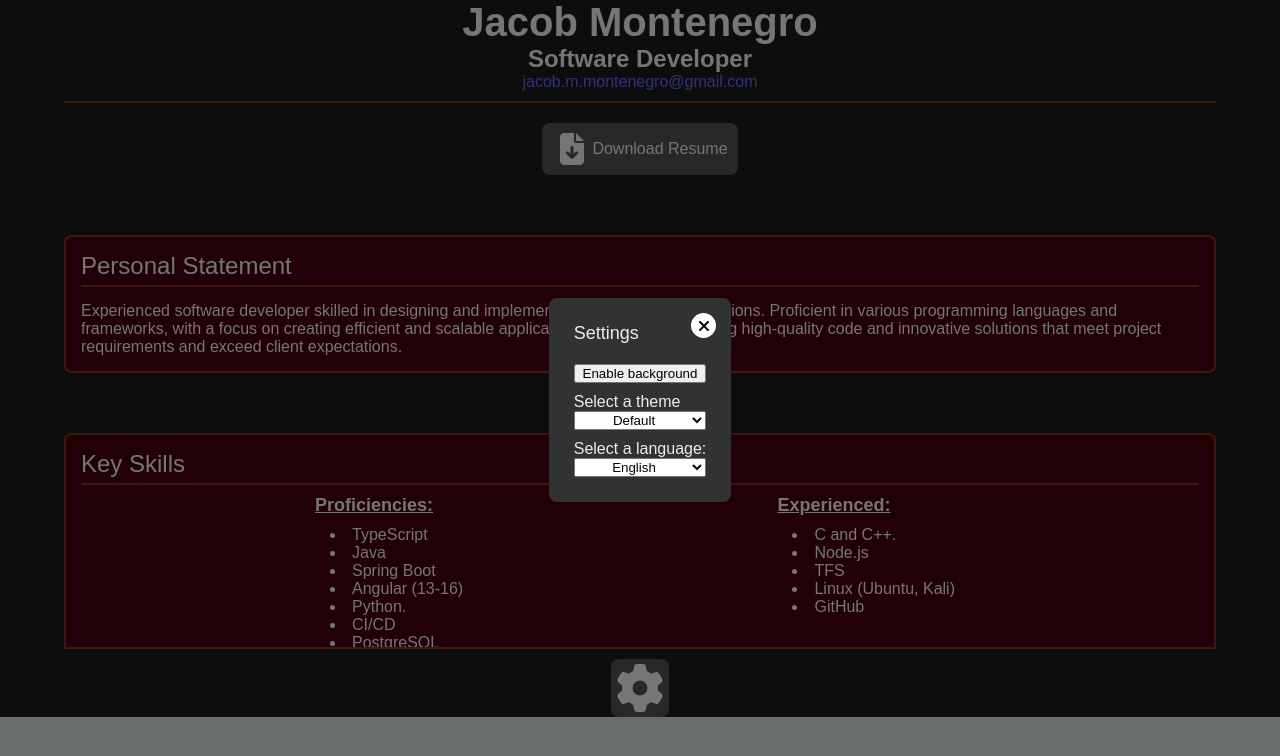
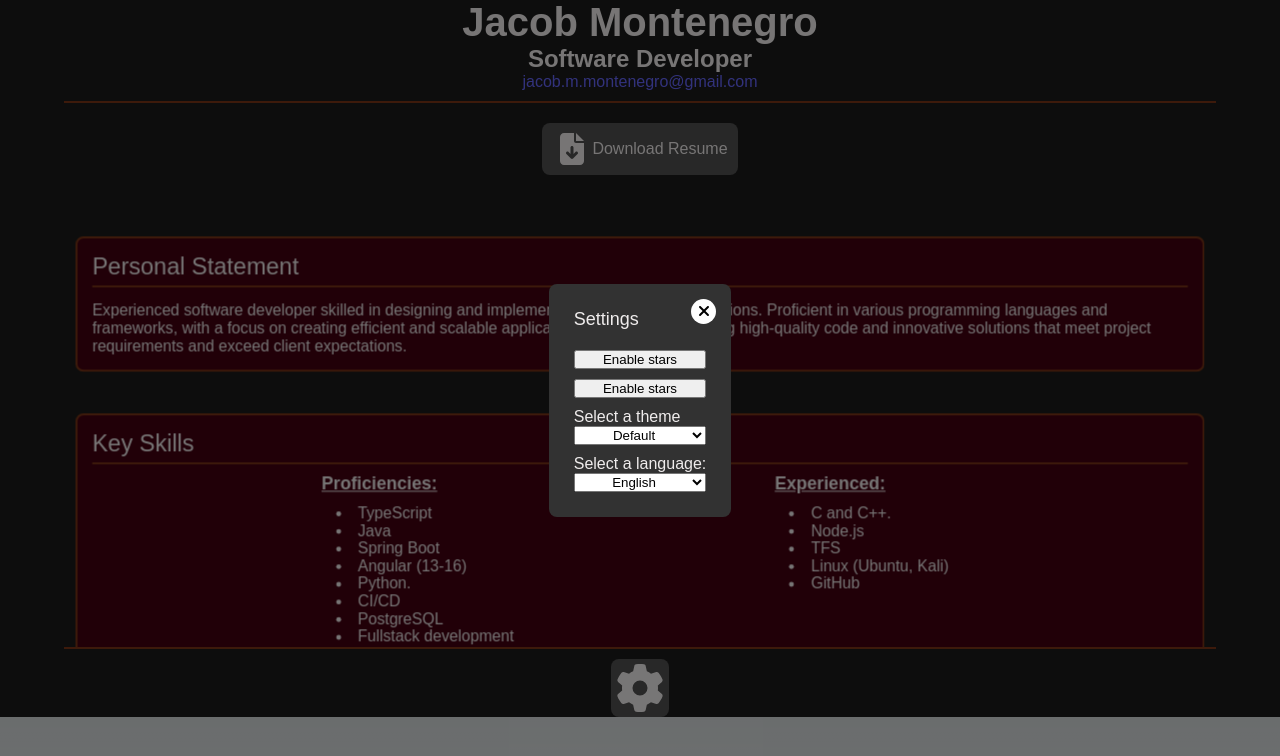
Before and after one commit to jmmontenegro/portfolio-react, a Next.js app: page / in a window 1280 px wide. Both pictures are taken after a click on the link 640 px from the left and 688 px from the top of the page. Shown: the top 756 px of the page. Built offline with nearby package versions, Linux system fonts and the light colour scheme.

Commit message:
committing for now

```diff
--- /dev/null
+++ b/app/components/backgrounds/ball/ball.tsx
@@ -0,0 +1,7 @@
+import styles from "./ball.module.css";
+
+export function BallBackground(): React.ReactElement {
+    return (
+        <div className={styles.ball} style={{ position: 'fixed', top: '30%', left: 'auto'}}/>
+    );
+}
--- a/app/components/bulletin/bulletin.module.css
+++ b/app/components/bulletin/bulletin.module.css
@@ -5,7 +5,7 @@
     border-radius: 8px;
     min-width: 500px;
     width: 90vw;
-    z-index: 1;
+    backface-visibility: hidden;
 }
 
 .title {
@@ -79,3 +79,70 @@
         flex-direction: column;
     }
 }
+
+
+
+
+/**
+* Important properties to make this animation work:
+
+* backface-visibility: hidden;
+  * Hide the back of the card until it should be visible
+  * https://developer.mozilla.org/en-US/docs/Web/CSS/backface-visibility
+
+* transform-style: preserve-3d;
+  * Makes children elements positioned in 3D space. Default is flat.
+  * https://developer.mozilla.org/en-US/docs/Web/CSS/transform-style
+
+* transform: translateZ(100px);
+  * Moves elements closer to or further away from the the viewer
+  * https://developer.mozilla.org/en-US/docs/Web/CSS/transform-function/translateZ
+
+* perspective: 1200px;
+  * Setting the distance between the element and the user
+    to determine perspective of 3D elements
+  * Lowering this value will make the animation more "in your face"
+  * https://developer.mozilla.org/en-US/docs/Web/CSS/perspective
+
+*/
+  .cardContainer {
+    /* perspective: 5000px; */
+  }
+  .card {
+    display: flex;
+    flex-direction: column;
+    border-radius: 8px;
+    z-index: 1;
+
+    margin: 0 auto;
+    max-width: 80%;
+    position: relative;
+    transition: all 1s ease;
+    transform-style: preserve-3d;
+  }
+
+  .rotated {
+    transform: rotateY(-180deg);
+  }
+  .cardContents {
+    display: flex;
+    align-items: center;
+    flex-direction: column;
+    transform-style: preserve-3d;
+    backface-visibility: hidden;
+  }
+  .cardDepth {
+     transform: scale(0.98);
+     perspective: inherit;
+  }
+  .cardFront {
+    transform-style: preserve-3d;
+    backface-visibility: hidden;
+  }
+  .cardBack {
+    margin-right: -30px;
+    transform: rotateY(-180deg) translateY(-230px);
+    transform-style: preserve-3d;
+    backface-visibility: hidden;
+    margin-bottom: -230px;
+  }
--- a/app/components/bulletin/bulletin.tsx
+++ b/app/components/bulletin/bulletin.tsx
@@ -2,12 +2,28 @@ import styles from "./bulletin.module.css";
 import { bulletPoints, bulletinProps } from "./bulletin.interface";
 import Image, { StaticImageData } from "next/image";
 import { GetBorder, GetTheme } from "../settings/settings";
+import { useRef, useState } from "react";
 
 export default function Bulletin(data:bulletinProps): React.ReactElement {
   const style = GetTheme();
   style.border = GetBorder();
 
+  const [rotated, setRotated] = useState(false);
+  const cardRef = useRef<HTMLDivElement | null>(null);
+
+  const clickRotate = () => {
+    setRotated(!rotated);
+    if (cardRef.current) {
+      cardRef.current.classList.toggle('rotated');
+    }
+  };
+
   return (
+    <>
+      <div className={styles.cardContainer}>
+        <div className={`${styles.card} ${rotated ? styles.rotated : ''}`} ref={cardRef} onClick={clickRotate}>
+          <div className={` ${styles.cardContents} ${styles.cardFront} `}>
+            <div className={styles.cardDepth}>
               <div className={styles.container} style={style}>
                 <div className={styles.title} style={{borderBottom: style.border}}>
                   {data.title}
@@ -26,6 +42,27 @@ export default function Bulletin(data:bulletinProps): React.ReactElement {
                   getGraphics(data.graphics)
                 }
               </div>
+            </div>
+          </div>
+          <div className={ `${styles.cardContents} ${styles.cardBack}` }>
+            <div className={`${styles.cardDepth} ${styles.container}`}>
+              <div className={styles.container} style={style}>
+                <div className={styles.title} style={{borderBottom: style.border}}>
+                  {data.title}
+                  <p>{data.dates}</p>
+                </div>
+                <div>Extra Info</div>
+                <div>Extra Info</div>
+                <div>Extra Info</div>
+                <div>Extra Info</div>
+                <div>Extra Info</div>
+                <div>Extra Info</div>
+              </div>
+            </div>
+          </div>
+        </div>
+      </div>
+    </>
   );
 }
 
--- a/app/components/settings/settings.tsx
+++ b/app/components/settings/settings.tsx
@@ -8,8 +8,10 @@ import es from "../../resources/languages/es.json";
 import { UseDialog } from "../dialog/dialog";
 
 export const defaultSettings = {
-  isEnabled: false,
-  toggleDisplay: () => {},
+  areStarsEnabled: false,
+  toggleStars: () => {},
+  isBallEnabled: false,
+  toggleBall: () => {},
   selectedOption: '',
   setSelectedOption: (value:string) => {},
   selectedTheme: '',
@@ -21,13 +23,18 @@ export const defaultSettings = {
 export const SettingsContext = createContext(defaultSettings);
 
 export function SettingsProvider({ children }: { children: React.ReactNode }): React.ReactElement {
-  const [isEnabled, setIsEnabled] = useState(false);
+  const [areStarsEnabled, setStars] = useState(false);
+  const [isBallEnabled, setBall] = useState(false);
   const [selectedOption, setSelectedOption] = useState("");
   const [selectedTheme, setSelectedTheme] = useState("");
   const [isRunningGame, runGame] = useState(false);
 
-  const toggleDisplay = () => {
-    setIsEnabled(prevState => !prevState);
+  const toggleStars = () => {
+    setStars(prevState => !prevState);
+  };
+
+  const toggleBall = () => {
+    setBall(prevState => !prevState);
   };
 
   const setGameState = () => {
@@ -35,7 +42,7 @@ export function SettingsProvider({ children }: { children: React.ReactNode }): R
   };
 
   return (
-    <SettingsContext.Provider value={{ isEnabled, toggleDisplay, selectedOption, setSelectedOption, selectedTheme, setSelectedTheme, isRunningGame, setGameState }}>
+    <SettingsContext.Provider value={{ areStarsEnabled, toggleStars, isBallEnabled, toggleBall, selectedOption, setSelectedOption, selectedTheme, setSelectedTheme, isRunningGame, setGameState }}>
       {children}
     </SettingsContext.Provider>
   );
@@ -60,7 +67,7 @@ export function GetSettings({ dialog }: { dialog: ReturnType<typeof UseDialog> }
     items = settings.languages;
     enable = settings.enable;
     disable = settings.disable;
-    background = settings.background;
+    background = settings.stars;
     playGame = settings.playGame;
     themes = [settings.themes.default, settings.themes.light, settings.themes.dark];
 
@@ -73,7 +80,7 @@ export function GetSettings({ dialog }: { dialog: ReturnType<typeof UseDialog> }
     themeTitle = settings.themeTitle;
   });
 
-  const { isEnabled, toggleDisplay, selectedOption, setSelectedOption, selectedTheme, setSelectedTheme, isRunningGame, setGameState} = useContext(SettingsContext);
+  const { areStarsEnabled, toggleStars, isBallEnabled, toggleBall, selectedOption, setSelectedOption, selectedTheme, setSelectedTheme, isRunningGame, setGameState} = useContext(SettingsContext);
 
   const handleLanguageDropdownChange = (selectedOption:string) => {
       setSelectedOption(selectedOption);
@@ -83,7 +90,6 @@ export function GetSettings({ dialog }: { dialog: ReturnType<typeof UseDialog> }
     setSelectedTheme(selectedTheme);
   };
 
-
   const newSetGameState = () => {
     dialog.handleClose();
     setGameState();
@@ -91,23 +97,25 @@ export function GetSettings({ dialog }: { dialog: ReturnType<typeof UseDialog> }
 
   return (
     <div className={styles.settings}>
-      <button className={styles.toggleButton} onClick={toggleDisplay}>{ isEnabled ? disable : enable } {background}</button>
+      <button className={styles.toggleButton} onClick={toggleBall}>{ isBallEnabled ? disable : enable } {background}</button>
+      <button className={styles.toggleButton} onClick={toggleStars}>{ areStarsEnabled ? disable : enable } {background}</button>
       <GetDropDownMenu onChange={handleThemeDropdownChange} title={themeTitle} items={themes}/>
       <GetDropDownMenu onChange={handleLanguageDropdownChange} title={title} items={items}/>
-      {IsBackgroundEnabled() && <button className={styles.toggleButton} onClick={newSetGameState}>{playGame}</button>}
+      {IsStarEnabled() && <button className={styles.toggleButton} onClick={newSetGameState}>{playGame}</button>}
     </div>
   );
 }
 
-export function IsBackgroundEnabled(): boolean {
-  const { isEnabled } = useContext(SettingsContext);
-  return isEnabled;
+export function IsStarEnabled(): boolean {
+  return GetSettingsContext().areStarsEnabled;
+}
+
+export function IsBallEnabled(): boolean {
+  return GetSettingsContext().isBallEnabled;
 }
 
 export function GetLanguage() {
-  const { selectedOption } = useContext(SettingsContext);
-
-  switch(selectedOption) {
+  switch(GetSettingsContext().selectedOption) {
     case 'Spanish' || 'Español':
       return es;
 
@@ -127,7 +135,7 @@ export interface stylesData {
   border?: string;
 }
 
-export function GetTheme() {
+export function GetTheme(): stylesData {
   let style:stylesData = {} as stylesData;
 
   switch(GetSettingsContext().selectedTheme) {
--- a/app/page.tsx
+++ b/app/page.tsx
@@ -4,11 +4,12 @@ import styles from "./page.module.css";
 import Section from "./components/section/section";
 import { FontAwesomeIcon } from '@fortawesome/react-fontawesome';
 import { faCog, faFileDownload }  from '@fortawesome/free-solid-svg-icons';
-import StarBackground from "./components/star-background/star-background";
-import { GetBorder, GetButtonColors, GetLanguage, GetSettings, GetSettingsContext, GetTheme, IsBackgroundEnabled, SettingsContext } from "./components/settings/settings";
+import StarBackground from "./components/backgrounds/star-background/star-background";
+import { GetBorder, GetButtonColors, GetLanguage, GetSettings, GetSettingsContext, GetTheme, IsBallEnabled, IsStarEnabled as IsStarsEnabled, SettingsContext } from "./components/settings/settings";
 import GetMeteors from "./components/game/meteor/meteor";
 import dialogData from "./components/dialog/dialog.data";
 import { getDefaultDialogData, GetDialog, UseDialog } from "./components/dialog/dialog";
+import { BallBackground } from "./components/backgrounds/ball/ball";
 
 export default function Home(): React.ReactElement {
 
@@ -36,13 +37,14 @@ export default function Home(): React.ReactElement {
 }
 
 function GetBackground(): React.ReactElement | boolean {
-  return IsBackgroundEnabled() && <StarBackground/>;
+  return IsStarsEnabled() && <StarBackground/> || IsBallEnabled() && <BallBackground/>;
 }
 
 function GetHeader(): React.ReactElement {
   const data = GetLanguage();
-  const selectedTheme = GetSettingsContext().selectedTheme;
-  const style = (selectedTheme === "Light" || selectedTheme === "Luz") ? "rgb(230,230,230)" : "";
+  const selectedTheme: string = GetSettingsContext().selectedTheme;
+  const style: string = (selectedTheme === "Light" || selectedTheme === "Luz") ? "rgb(230,230,230)" : "";
+  const email: string = "jacob.m.montenegro@gmail.com";
   return (
     <div className={styles.headerContainer} style={{backgroundColor: style}}>
       {
@@ -50,7 +52,7 @@ function GetHeader(): React.ReactElement {
           <div key={index} className={styles.header}>
             <h1 className={styles.title}>Jacob Montenegro</h1>
             <h2>{json.mainHeader.softwareDev}</h2>
-            <a href="mailto:jacob.m.montenegro@gmail.com" className={styles.email}>jacob.m.montenegro@gmail.com</a>
+            <a href={`mailto:${email}`} className={styles.email}>{email}</a>
           </div>
         ))
       }
--- a/app/resources/languages/en.json
+++ b/app/resources/languages/en.json
@@ -11,7 +11,7 @@
                 "languages" : ["English", "Spanish"],
                 "enable" : "Enable",
                 "disable" : "Disable",
-                "background" : "background",
+                "stars" : "stars",
                 "playGame" : "Play Game",
                 "themeTitle" : "Select a theme",
                 "themes" : {
--- a/app/resources/languages/es.json
+++ b/app/resources/languages/es.json
@@ -11,7 +11,7 @@
                 "languages" : ["Español", "Inglés"],
                 "enable" : "Habilitar",
                 "disable" : "Desactivar",
-                "background" : "el fondo",
+                "stars" : "estrallas",
                 "playGame" : "Iniciar el juego",
                 "themeTitle" : "Seleccione una tema:",
                 "themes" : {
--- a/tsconfig.json
+++ b/tsconfig.json
@@ -21,6 +21,6 @@
       "@/*": ["./*"]
     }
   },
-  "include": ["next-env.d.ts", "**/*.ts", "**/*.tsx", ".next/types/**/*.ts", "app/components/star-background/star-worker.worker.tsx", "app/components/star-background/starWorker.worker.js"],
+  "include": ["next-env.d.ts", "**/*.ts", "**/*.tsx", ".next/types/**/*.ts", "app/components/backgrounds/star-background/star-worker.worker.tsx", "app/components/backgrounds/star-background/starWorker.worker.js"],
   "exclude": ["node_modules"]
 }
```
Also changed, not shown: app/components/backgrounds/ball/ball.module.css (added, +58 -0 lines), app/components/backgrounds/star-background/star-background.tsx (renamed from app/components/star-background/star-background.tsx), app/components/backgrounds/star-background/star-worker.worker.tsx (renamed from app/components/star-background/star-worker.worker.tsx). Lines whose indentation alone changed are shown as unchanged.
